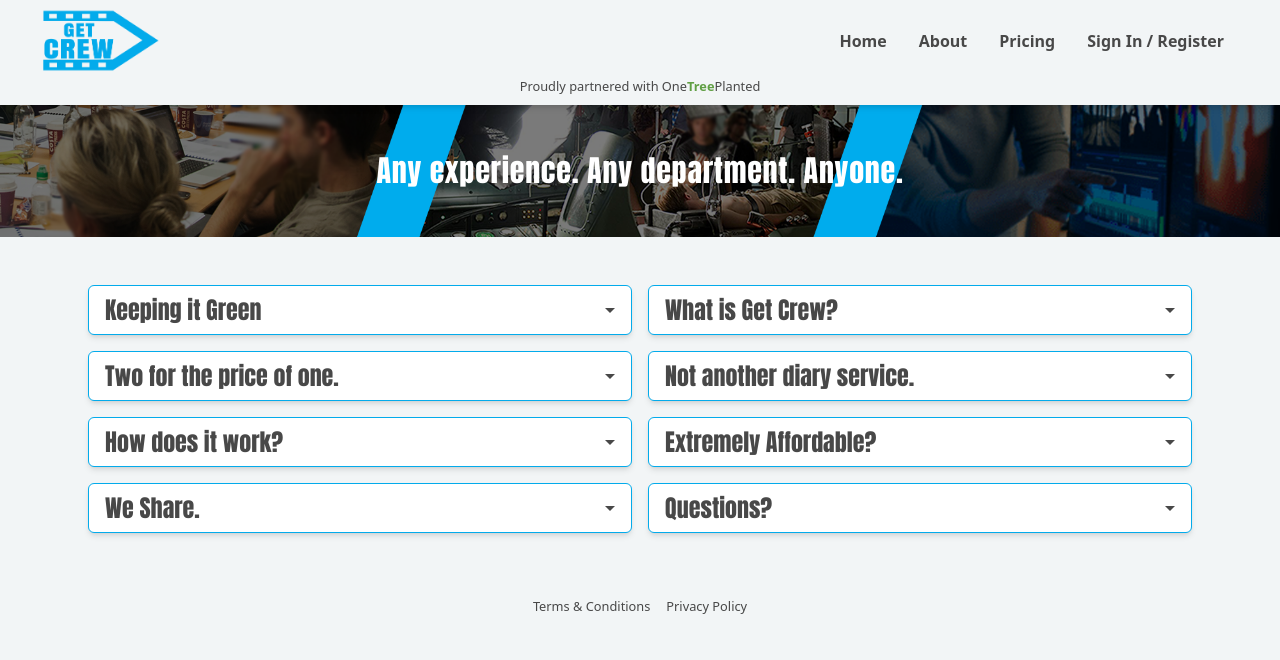
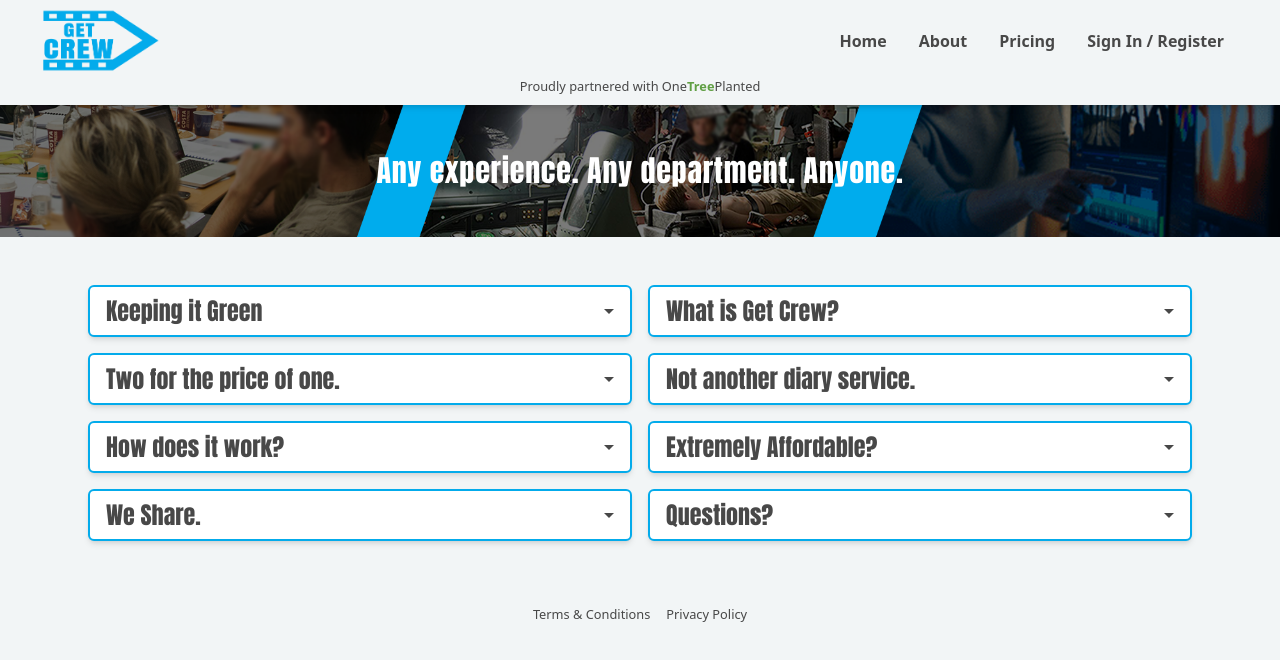
Before and after one commit to sdbxsdb/we-are-crew, a Next.js app: page /about in a window 1280 px wide. Shown: the top 660 px of the page. Built offline with nearby package versions, Linux system fonts and the light colour scheme; no server answers; the database is empty.

Commit message:
added thicker border

```diff
--- a/components/Accordion.js
+++ b/components/Accordion.js
@@ -10,8 +10,8 @@ const Accordion = ({ title, children }) => {
     >
       <h1
         className={`accordion-title ${
-          isOpen ? "open " : "border-b rounded-b-md shadow-md"
-        } bg-white border-t  border-r border-l border-wearecrewBlue rounded-t-md  text-2xl px-4 py-2`}
+          isOpen ? "open " : "border-b-2 rounded-b-md shadow-md"
+        } bg-white border-t-2  border-r-2 border-l-2 border-wearecrewBlue rounded-t-md  text-2xl px-4 py-2`}
         onClick={() => setOpen(!isOpen)}
       >
         {title}
@@ -21,7 +21,7 @@ const Accordion = ({ title, children }) => {
           !isOpen ? "collapsed" : ""
         } h-full bg-white`}
       >
-        <div className="accordion-content p-4 rounded-b-md z-50 shadow-md border-b border-l border-r border-wearecrewBlue h-full">
+        <div className="accordion-content p-4 rounded-b-md z-50 shadow-md border-b-2 border-l-2 border-r-2 border-wearecrewBlue h-full">
           {children}
         </div>
       </div>
--- a/pages/pricing.js
+++ b/pages/pricing.js
@@ -15,7 +15,7 @@ const pricing = ({ plans }) => {
         />
       </Head>
       <PricingOptions plans={plans} />
-      <div className="w-full flex gap-x-4 justify-center mt-4">
+      <div className="w-full flex px-8 gap-x-4 justify-center mt-0 md:mt-4">
         <small>By signing up to Get Crew you agree to our terms and conditions and privacy policy linked below.  If you have any questions, please contact us at crew@getcrew.pro.</small>
       </div>
       <div className="w-full flex gap-x-4 justify-center my-6">
```
